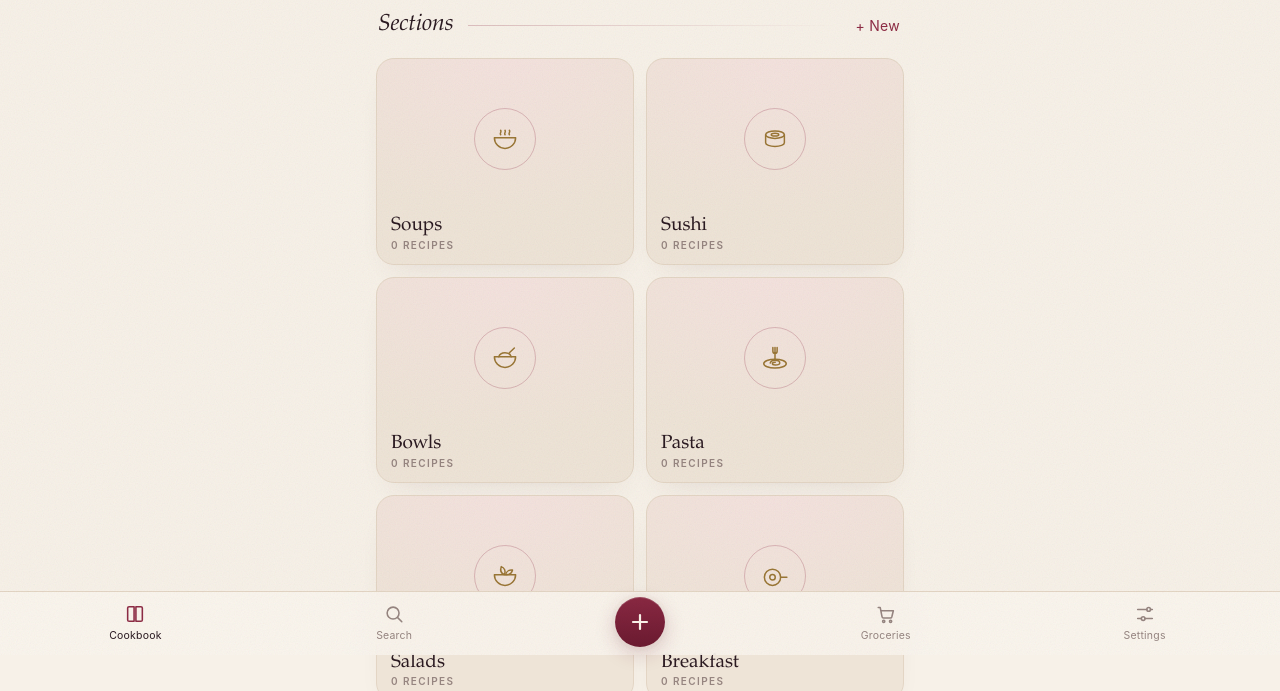
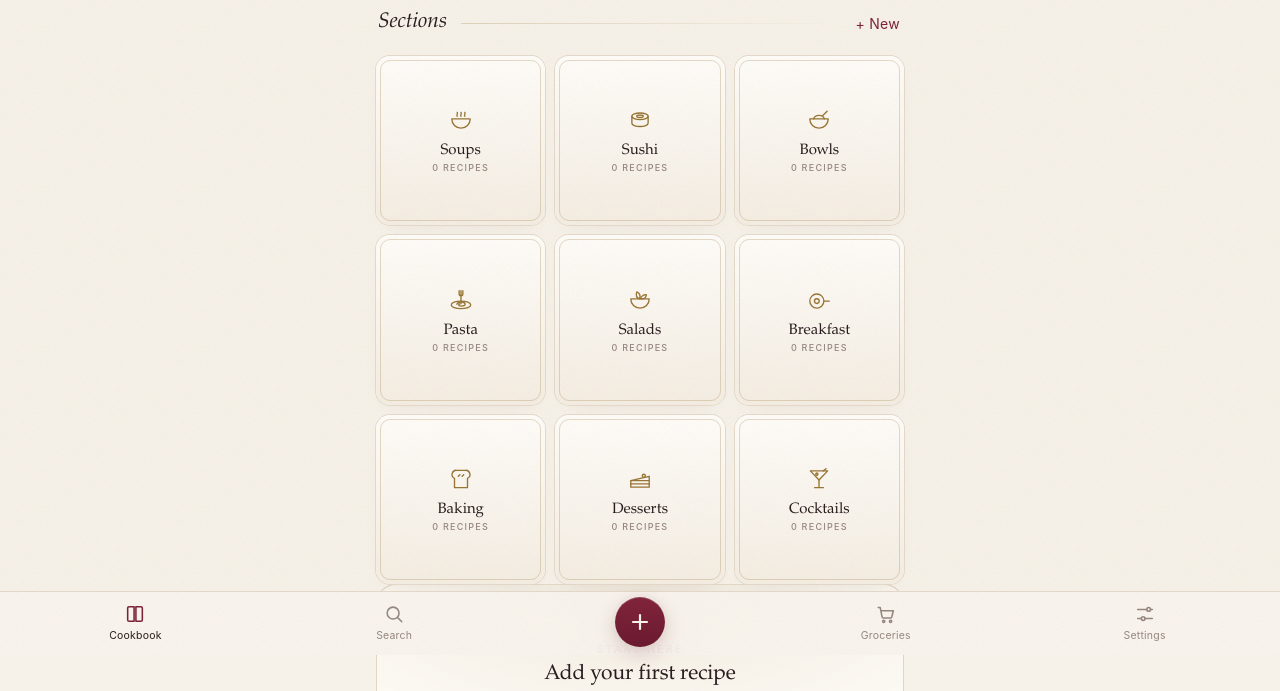
Before and after one commit to Gizem-pl/cookbook, a plain HTML site: page index.html in a window 1280 px wide. Shown: the part 145-836 px from the top of the page. Drawn offline with Linux system fonts and the light colour scheme.

Commit message:
Burgundy and ivory palette, finer wordmark, smaller section tiles, merged grocery lines
- Warm espresso-black and ivory instead of the aubergine tint; burgundy kept for buttons,
  ticks, timer chips and small accents only. Light mode tiles are ivory instead of pink.
- "Cookbook" wordmark in spaced Didot capitals with a small ornament, italic tagline
- Section tiles three to a row, about half the size, with a fine inner frame
- Add to groceries: an ingredient named twice in a recipe becomes one line. The line with
  an amount wins over the one without ("Sushi rice" + "400 gr sushi rice" -> "400 gr sushi rice");
  amounts are never added up, they're shown side by side ("2 tbsp ... + 1 tbsp ...")

Co-Authored-By: Claude Opus 5.5 <noreply@anthropic.com>

```diff
--- a/parser.js
+++ b/parser.js
@@ -72,6 +72,68 @@ export function splitIngredient(line, factor = 1) {
 export function scaleLine(line, factor) {
   const { amount, rest } = splitIngredient(line, factor);
   return amount == null ? line : amount + rest;
+}
+
+/* ---------- Same ingredient listed twice (for the grocery list) ---------- */
+// A recipe often names an ingredient twice: "400 g sushi rice" in one part and "Sushi rice" again in another.
+// For shopping that is one item: the line without an amount is dropped in favour of the one with it.
+// Amounts are never added up (the ingredient may be used in two places), they are shown side by side.
+
+const UNIT_LEAD_RE = new RegExp(`^\\s*(${UNITS})\\.?(?![\\p{L}])\\s*`, 'iu');
+const AMOUNT_TAIL_RE = new RegExp(`^(.*?\\S)[\\s:–—,-]*\\(?${NUM}(?:\\s*(?:-|–|—|to)\\s*${NUM})?\\s*(?:${UNITS})\\.?\\)?\\s*$`, 'iu');
+const COUNT_TAIL = /\s+(?:cloves?|cans?|tins?|slices?|sticks?|sprigs?|sheets?|pieces?|bunch(?:es)?|packs?|packets?)(?=\s*(?:[,(;]|$))/i;
+
+// lower case without accents, so "Kırmızı" and "kirmizi" read the same
+const fold = s => s.toLocaleLowerCase('tr').normalize('NFD').replace(/[̀-ͯ]/g, '').replace(/ı/g, 'i');
+// words that describe size or preparation, not what you buy
+const PREP_WORDS = new Set(fold('a an the of some about approx approximately fresh freshly large small medium big cooked prepared seasoned ripe ' +
+  'chopped finely roughly minced sliced thinly diced grated shredded peeled softened melted beaten ' +
+  'büyük küçük orta boy taze doğranmış ince rendelenmiş haşlanmış pişmiş').split(' '));
+const NAME_TAIL = /\b(?:to taste|for serving|for garnish|to serve|optional|or more|plus (?:more|extra)|isteğe (?:göre|bağlı)|süslemek için)\b.*$/iu;
+
+/** The shopping name of an ingredient: "Sushi Rice, rinsed" → "sushi rice", "large eggs" → "egg". */
+function itemName(s) {
+  s = s.replace(/\([^)]*\)/g, ' ').split(/[,;]|\s[-–—]\s/)[0].replace(NAME_TAIL, '').replace(COUNT_TAIL, '');
+  const words = fold(s).replace(/[^\p{L}\p{N}\s]/gu, ' ').split(/\s+/).filter(Boolean);
+  while (words.length > 1 && PREP_WORDS.has(words[0])) words.shift();
+  if (!words.length) return '';
+  const k = words.length - 1;
+  words[k] = words[k].replace(/ies$/, 'y').replace(/(ch|sh|ss|x|o)es$/, '$1').replace(/([^s])s$/, '$1');
+  return words.join(' ');
+}
+
+/** { key, measured }: the ingredient's shopping name, and whether the line gives an amount. */
+function readItem(line) {
+  const m = line.match(QTY_RE);
+  if (m && !/^\d{4,}$/.test(m[1])) {
+    const rest = line.slice(m[0].length).replace(/\([^)]*\)/g, ' ');   // "1 (400 g) can tomatoes"
+    return { key: itemName(rest.replace(UNIT_LEAD_RE, '').replace(/^\s*of\s+/i, '')), measured: true };
+  }
+  const t = line.match(AMOUNT_TAIL_RE);                                  // "Sushi rice – 400 g", "Mayo (2 tbsp)"
+  if (t) return { key: itemName(t[1]), measured: true };
+  // "a pinch of salt", "a handful of basil": the measure word isn't part of the name
+  return { key: itemName(line.replace(/^\s*(?:a|an|some|bir)\s+/i, '').replace(UNIT_LEAD_RE, '').replace(/^\s*of\s+/i, '')), measured: false };
+}
+
+/**
+ * One grocery line per ingredient:
+ * "Sushi rice" + "400 gr sushi rice" → "400 gr sushi rice";
+ * "2 tbsp sesame seeds" + "1 tbsp sesame seeds" → "2 tbsp sesame seeds + 1 tbsp sesame seeds".
+ * A line with no amount stays when nothing else names that ingredient ("Kewpie mayo"). Headings ("# …") are left out.
+ */
+export function mergeIngredients(lines) {
+  const groups = new Map();
+  for (const line of lines) {
+    if (!line || line.startsWith('#')) continue;
+    const it = { line, ...readItem(line) };
+    const k = it.key || ' ' + groups.size;           // nothing readable: keep it as its own line
+    if (!groups.has(k)) groups.set(k, []);
+    groups.get(k).push(it);
+  }
+  return [...groups.values()].map(items => {
+    const measured = items.filter(i => i.measured);
+    return measured.length ? measured.map(i => i.line).join(' + ') : items[0].line;
+  });
 }
 
 /* ---------- Timers ---------- */
--- a/style.css
+++ b/style.css
@@ -1,75 +1,79 @@
-/* Cookbook — warm and luxurious. Dark: aubergine-black surfaces, cream text, burgundy accents, a touch of champagne.
-   Light: ivory paper, aubergine ink, deep burgundy accents, antique brass. */
+/* Cookbook — burgundy and ivory.
+   Dark: warm espresso-black surfaces, ivory text and hairlines, antique gold icons; burgundy only for buttons and small accents.
+   Light: ivory paper, deep ink, burgundy accents, antique brass. */
 
 :root {
   color-scheme: dark;
-  --bg: #110E10;
-  --card: #1B1619;
-  --surface: #241D21;
-  --surface-2: #2C2328;
-  --line: #352B30;
-  --ink: #F3ECE3;
-  --sub: #C4B8AE;
-  --muted: #9D918A;
-  --wine: #581728;
-  --wine-2: #722036;
-  --rose: #D48C9B;
-  --wine-soft: rgba(114, 32, 54, .30);
-  --wine-line: rgba(212, 140, 155, .32);
-  --gold: #D9BF8E;
+  --bg: #131110;
+  --card: #1C1917;
+  --surface: #25201C;
+  --surface-2: #2D2723;
+  --line: #352E29;
+  --ink: #F2EADD;
+  --sub: #C3B8A9;
+  --muted: #968B7F;
+  --wine: #5A1828;
+  --wine-2: #752237;
+  --rose: #E6D5B6;
+  --wine-soft: rgba(117, 34, 55, .22);
+  --wine-line: rgba(230, 213, 182, .17);
+  --gold: #D3B887;
+  --berry: #B4526A;
   --danger: #EE9A9A;
-  --on-wine: #FBF3EA;
-  --glow: rgba(88, 23, 40, .34);
-  --rc-a: #3A1A25;
-  --rc-b: #1C1418;
-  --glass: rgba(17, 14, 16, .72);
-  --glass-2: rgba(17, 14, 16, .97);
-  --fade: rgba(17, 14, 16, 0);
-  --tabbar: rgba(20, 16, 18, .86);
-  --timer: rgba(36, 29, 33, .94);
-  --toast: #2E2429;
+  --on-wine: #FBF4EA;
+  --glow: rgba(117, 34, 55, .13);
+  --rc-a: #211D1A;
+  --rc-b: #1A1715;
+  --glass: rgba(19, 17, 16, .72);
+  --glass-2: rgba(19, 17, 16, .97);
+  --fade: rgba(19, 17, 16, 0);
+  --tabbar: rgba(22, 19, 17, .88);
+  --timer: rgba(37, 32, 28, .94);
+  --toast: #2D2723;
   --toast-ink: var(--ink);
   --shadow: rgba(0, 0, 0, .45);
-  --btn-shadow: rgba(88, 23, 40, .35);
+  --btn-shadow: rgba(90, 24, 40, .32);
   --backdrop: rgba(0, 0, 0, .55);
   --seg-on: 0 1px 0 rgba(255, 255, 255, .04) inset, 0 2px 8px rgba(0, 0, 0, .3);
   --radius: 16px;
   --nav-h: 64px;
   --rs: 1;
   --serif: "Iowan Old Style", "Palatino Linotype", Palatino, "Book Antiqua", Georgia, serif;
+  --display: Didot, "Bodoni 72", "Bodoni MT", "Iowan Old Style", Georgia, serif;
   --sans: -apple-system, BlinkMacSystemFont, "SF Pro Text", "Helvetica Neue", Helvetica, Arial, sans-serif;
 }
 html[data-theme="light"] {
   color-scheme: light;
-  --bg: #F7F1E8;
-  --card: #FFFCF7;
-  --surface: #F2E9DD;
+  --bg: #F7F2E9;
+  --card: #FFFDF9;
+  --surface: #F1EADF;
   --surface-2: #FFFFFF;
-  --line: #E3D5C4;
-  --ink: #2B1A21;
-  --sub: #6A5753;
-  --muted: #968580;
+  --line: #E5DACB;
+  --ink: #2A1D1F;
+  --sub: #6A5B55;
+  --muted: #978881;
   --wine: #6B1A30;
-  --wine-2: #8A2842;
-  --rose: #8E2C45;
-  --wine-soft: rgba(138, 40, 66, .08);
-  --wine-line: rgba(142, 44, 69, .26);
+  --wine-2: #82243C;
+  --rose: #7E2339;
+  --wine-soft: rgba(130, 36, 60, .07);
+  --wine-line: rgba(154, 118, 53, .26);
   --gold: #9A7635;
+  --berry: #82243C;
   --danger: #B0383C;
-  --glow: rgba(138, 40, 66, .10);
-  --rc-a: #F4E2DE;
-  --rc-b: #EEE4D7;
-  --glass: rgba(255, 252, 247, .82);
-  --glass-2: rgba(247, 241, 232, .98);
-  --fade: rgba(247, 241, 232, 0);
-  --tabbar: rgba(250, 245, 238, .88);
-  --timer: rgba(255, 252, 247, .96);
-  --toast: #2B1A21;
-  --toast-ink: #F7F1E8;
-  --shadow: rgba(74, 40, 46, .14);
-  --btn-shadow: rgba(107, 26, 48, .22);
-  --backdrop: rgba(43, 26, 33, .32);
-  --seg-on: 0 1px 2px rgba(74, 40, 46, .08), 0 2px 8px rgba(74, 40, 46, .07);
+  --glow: rgba(154, 118, 53, .07);
+  --rc-a: #FFFDF9;
+  --rc-b: #F5EEE3;
+  --glass: rgba(255, 253, 249, .82);
+  --glass-2: rgba(247, 242, 233, .98);
+  --fade: rgba(247, 242, 233, 0);
+  --tabbar: rgba(250, 246, 239, .9);
+  --timer: rgba(255, 253, 249, .96);
+  --toast: #2A1D1F;
+  --toast-ink: #F7F2E9;
+  --shadow: rgba(74, 52, 40, .12);
+  --btn-shadow: rgba(107, 26, 48, .2);
+  --backdrop: rgba(42, 29, 31, .32);
+  --seg-on: 0 1px 2px rgba(74, 52, 40, .08), 0 2px 8px rgba(74, 52, 40, .07);
 }
 
 html[data-size="s"] { --rs: .92; }
@@ -144,12 +148,16 @@ b, strong { font-weight: 600; }
 .link.strong { font-weight: 600; }
 
 /* ---------- Masthead ---------- */
-.masthead { text-align: center; padding: 26px 0 22px; }
+.masthead { text-align: center; padding: 30px 0 20px; }
 .ornament { display: flex; align-items: center; justify-content: center; gap: 12px; color: var(--gold); font-size: 12px; }
 .ornament i { width: 44px; height: 1px; background: linear-gradient(90deg, transparent, var(--gold)); }
 .ornament i:last-child { background: linear-gradient(270deg, transparent, var(--gold)); }
-.wordmark { margin-top: 10px; font-size: 40px; letter-spacing: .02em; font-style: italic; color: var(--ink); }
-.tagline { margin: 6px 0 0; font: 600 11px/1.4 var(--sans); letter-spacing: .2em; text-transform: uppercase; color: var(--muted); }
+/* a fine high-contrast wordmark, spaced like a label, instead of a big bold title */
+.wordmark { margin: 0; font: 400 25px/1 var(--display); letter-spacing: .34em; padding-left: .34em; text-transform: uppercase; color: var(--ink); }
+.masthead .ornament { margin-top: 14px; }
+.masthead .ornament i { width: 34px; }
+.masthead .ornament span { color: var(--berry); }
+.tagline { margin: 12px 0 0; font: italic 400 15px/1.4 var(--serif); letter-spacing: .01em; color: var(--muted); }
 
 .nudge {
   display: flex; width: 100%; justify-content: space-between; align-items: center; gap: 10px;
@@ -175,28 +183,33 @@ b, strong { font-weight: 600; }
 .row-head { display: flex; align-items: center; gap: 14px; margin: 34px 2px 14px; }
 .row-head.flush { margin: 0 0 6px; }
 .row-head.first { margin-top: 10px; }
-.row-head h2 { flex: 1; display: flex; align-items: center; gap: 14px; font-style: italic; font-size: 23px; }
+.row-head h2 { flex: 1; display: flex; align-items: center; gap: 14px; font-style: italic; font-weight: 400; font-size: 21px; }
 .row-head h2::after { content: ""; flex: 1; height: 1px; background: linear-gradient(90deg, var(--wine-line), transparent); }
 .row-head .link { font-size: 14px; letter-spacing: .02em; }
 
-/* ---------- Section tiles ---------- */
-.sec-grid { display: grid; grid-template-columns: repeat(2, 1fr); gap: 12px; }
+/* ---------- Section tiles: small framed cards, three to a row ---------- */
+.sec-grid { display: grid; grid-template-columns: repeat(3, 1fr); gap: 10px; }
 .sec-tile {
-  position: relative; aspect-ratio: 5 / 4; border-radius: 18px; overflow: hidden; isolation: isolate; text-align: left;
-  background: radial-gradient(130% 100% at 50% 0%, var(--rc-a), var(--rc-b) 75%); border: 1px solid var(--line);
-  box-shadow: 0 14px 30px -18px var(--shadow); transition: transform .15s ease;
+  position: relative; aspect-ratio: 1; border-radius: 14px; overflow: hidden; isolation: isolate; min-width: 0;
+  display: flex; flex-direction: column; align-items: center; justify-content: center; gap: 9px; padding: 10px 6px; text-align: center;
+  background: linear-gradient(180deg, var(--rc-a), var(--rc-b));
+  box-shadow: 0 0 0 1px var(--line), 0 10px 22px -16px var(--shadow); transition: transform .15s ease;
 }
-.sec-tile:active { transform: scale(.97); }
+.sec-tile::before {   /* inner hairline frame, like a printed menu card */
+  content: ""; position: absolute; inset: 4px; border-radius: 10px; border: 1px solid var(--wine-line); pointer-events: none;
+}
+.sec-tile:active { transform: scale(.96); }
 .sec-tile img { position: absolute; inset: 0; width: 100%; height: 100%; object-fit: cover; z-index: -1; }
-.sec-tile.photo::after { content: ""; position: absolute; inset: 0; z-index: -1; background: linear-gradient(180deg, transparent 35%, rgba(12, 8, 10, .82)); }
-.st-ico { position: absolute; top: 0; left: 0; right: 0; bottom: 44px; display: grid; place-items: center; color: var(--gold); }
-.st-ico::before { content: ""; position: absolute; width: 60px; height: 60px; border-radius: 50%; border: 1px solid var(--wine-line); }
-.st-ico svg { width: 30px; height: 30px; stroke-width: 1.2; }
-.st-cap { position: absolute; left: 14px; right: 14px; bottom: 12px; display: flex; flex-direction: column; gap: 2px; }
-.st-name { font: 500 19px/1.15 var(--serif); }
-.st-n { font: 600 10px/1.3 var(--sans); letter-spacing: .14em; text-transform: uppercase; color: var(--muted); }
-.sec-tile.photo .st-name { color: #FBF3EA; }
-.sec-tile.photo .st-n { color: rgba(251, 243, 234, .72); }
+.sec-tile.photo { justify-content: flex-end; padding-bottom: 11px; }
+.sec-tile.photo::before { border-color: rgba(251, 244, 234, .28); }
+.sec-tile.photo::after { content: ""; position: absolute; inset: 0; z-index: -1; background: linear-gradient(180deg, rgba(12, 9, 8, .05) 30%, rgba(12, 9, 8, .78)); }
+.st-ico { display: grid; place-items: center; color: var(--gold); }
+.st-ico svg { width: 26px; height: 26px; stroke-width: 1.25; }
+.st-cap { display: flex; flex-direction: column; align-items: center; gap: 3px; max-width: 100%; }
+.st-name { font: 400 15px/1.15 var(--serif); max-width: 100%; overflow: hidden; text-overflow: ellipsis; white-space: nowrap; padding: 0 4px; }
+.st-n { font: 500 9px/1.3 var(--sans); letter-spacing: .14em; text-transform: uppercase; color: var(--muted); }
+.sec-tile.photo .st-name { color: #FBF4EA; }
+.sec-tile.photo .st-n { color: rgba(251, 244, 234, .75); }
 
 /* ---------- Covers for recipes without a photo: the section's icon in a gold circle ---------- */
 .cover { position: absolute; inset: 0; display: grid; place-items: center; }
@@ -484,7 +497,7 @@ body.cooking #timers { top: calc(env(safe-area-inset-top) + 70px); bottom: auto;
 .t-x svg { width: 16px; height: 16px; }
 .timer.ringing { background: linear-gradient(180deg, var(--wine-2), var(--wine)); border-color: transparent; animation: ring 1s ease-in-out infinite; cursor: pointer; }
 .timer.ringing .t-clock, .timer.ringing .t-label { color: var(--on-wine); }
-@keyframes ring { 50% { box-shadow: 0 0 0 6px rgba(219, 129, 149, .25), 0 8px 26px var(--shadow); } }
+@keyframes ring { 50% { box-shadow: 0 0 0 6px rgba(117, 34, 55, .35), 0 8px 26px var(--shadow); } }
 
 /* ---------- Bottom sheet ---------- */
 .sheet-wrap { position: fixed; inset: 0; z-index: 80; }
--- a/sw.js
+++ b/sw.js
@@ -1,6 +1,6 @@
 /* Offline shell: network-first for app files (so updates show immediately), cache as offline fallback.
    Recipes live in localStorage and photos in IndexedDB, never in this cache. */
-const CACHE = 'cookbook-v10';
+const CACHE = 'cookbook-v11';
 const ASSETS = ['./', './index.html', './style.css', './app.js', './store.js', './parser.js', './icons.js',
   './manifest.webmanifest', './icons/icon-192.png', './icons/icon-512.png', './icons/apple-touch-icon.png'];
 
```
Also changed, not shown: app.js (+8 -4 lines), index.html (+2 -2 lines), manifest.webmanifest.
